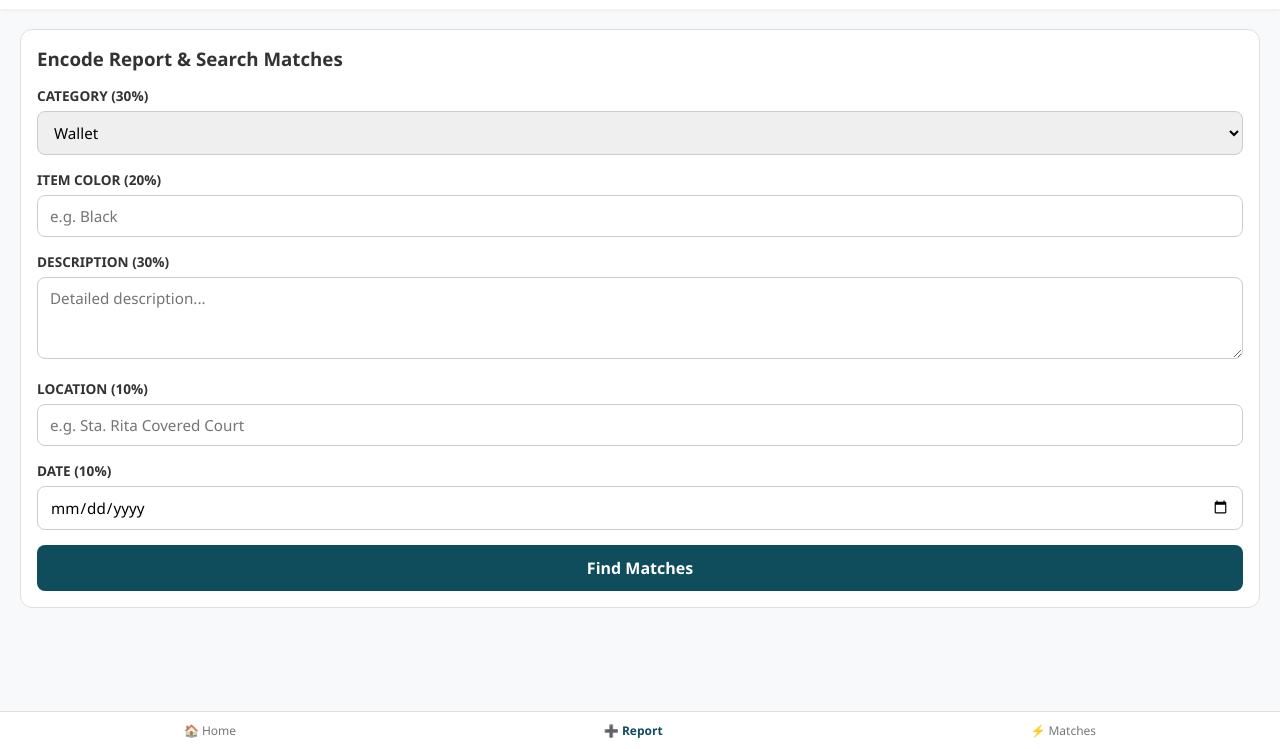
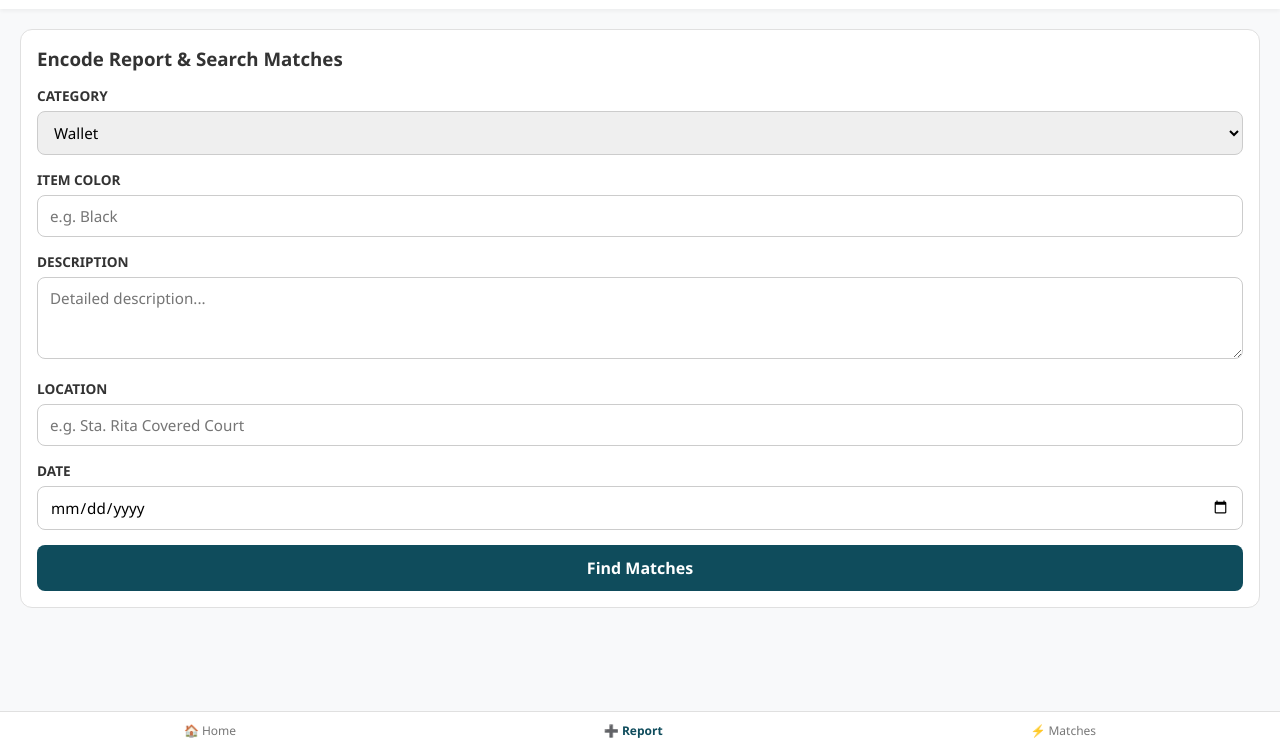
Before and after one commit to ricanotrika/tugma-barangay-system, a website: page index.html in a window 1280 px wide. Both pictures are taken after a click on the button "➕ Report". Shown: the part 51-800 px from the top of the page. Drawn offline with Linux system fonts and the light colour scheme.

Commit message:
Update HTML structure and content for index.html

```diff
--- a/index.html
+++ b/index.html
@@ -55,7 +55,7 @@
   <!-- HOME TAB -->
   <section id="home" class="tab-content active">
     <div class="card">
-      <h3>Hello, Barangay Staff</h3>
+      <h3>Magandang Araw!</h3>
       <p style="color: #666; font-size: 0.9rem; margin-top: 4px;">Barangay Sta. Rita Lost & Found Portal</p>
     </div>
   </section>
@@ -66,7 +66,7 @@
       <h3>Encode Report & Search Matches</h3>
       <form id="reportForm" style="margin-top: 15px;">
         <div class="form-group">
-          <label>Category (30%)</label>
+          <label>Category</label>
           <select id="category" class="form-control">
             <option value="Wallet">Wallet</option>
             <option value="Cards / ID">Cards / ID</option>
@@ -76,19 +76,19 @@
           </select>
         </div>
         <div class="form-group">
-          <label>Item Color (20%)</label>
+          <label>Item Color</label>
           <input type="text" id="color" class="form-control" placeholder="e.g. Black">
         </div>
         <div class="form-group">
-          <label>Description (30%)</label>
+          <label>Description</label>
           <textarea id="description" class="form-control" rows="3" placeholder="Detailed description..."></textarea>
         </div>
         <div class="form-group">
-          <label>Location (10%)</label>
+          <label>Location</label>
           <input type="text" id="location" class="form-control" placeholder="e.g. Sta. Rita Covered Court">
         </div>
         <div class="form-group">
-          <label>Date (10%)</label>
+          <label>Date</label>
           <input type="date" id="date" class="form-control">
         </div>
         <button type="button" class="btn-submit" onclick="submitAndMatch()">Find Matches</button>
```
